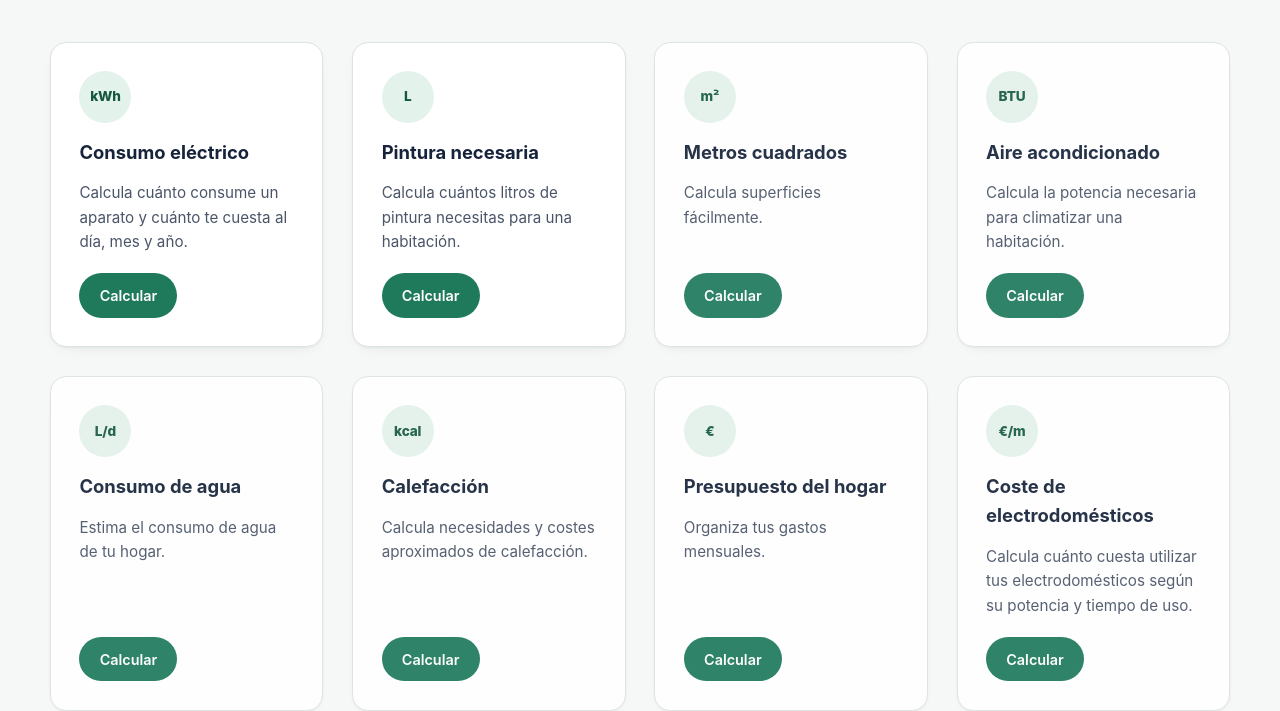
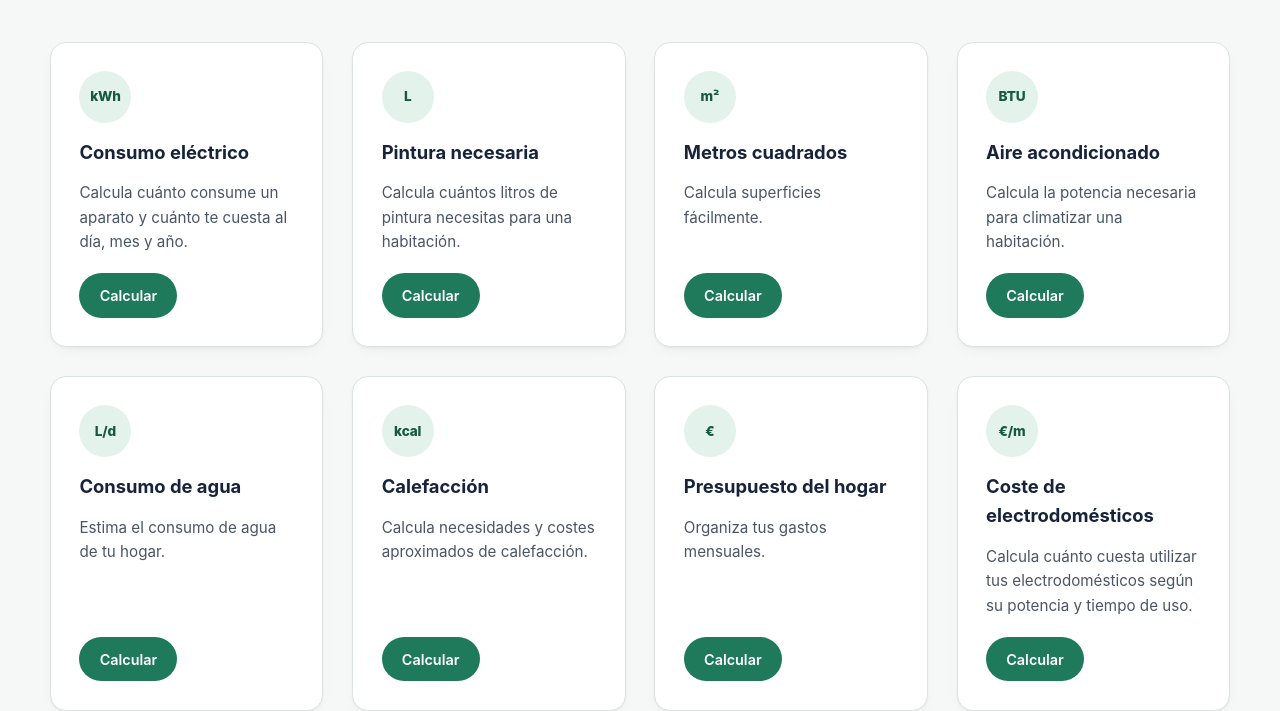
Before and after one commit to agilglaria-byte/calculadorahogart, a plain HTML site: page index.html in a window 1280 px wide. Shown: the part 709-1420 px from the top of the page. Drawn offline with Linux system fonts and the light colour scheme.

Commit message:
Quitar estado próximamente de calculadoras activas

```diff
--- a/index.html
+++ b/index.html
@@ -96,42 +96,42 @@
           <a class="btn btn-primary btn-sm" href="calculadoras/pintura.html">Calcular</a>
         </article>
 
-        <article class="calc-card is-soon">
+        <article class="calc-card">
           <span class="calc-badge">m²</span>
           <h3>Metros cuadrados</h3>
           <p>Calcula superficies fácilmente.</p>
           <a class="btn btn-primary btn-sm" href="calculadoras/metros-cuadrados.html">Calcular</a>
         </article>
 
-        <article class="calc-card is-soon">
+        <article class="calc-card">
           <span class="calc-badge">BTU</span>
           <h3>Aire acondicionado</h3>
           <p>Calcula la potencia necesaria para climatizar una habitación.</p>
           <a class="btn btn-primary btn-sm" href="calculadoras/aire-acondicionado.html">Calcular</a>
         </article>
 
-        <article class="calc-card is-soon">
+        <article class="calc-card">
           <span class="calc-badge">L/d</span>
           <h3>Consumo de agua</h3>
           <p>Estima el consumo de agua de tu hogar.</p>
           <a class="btn btn-primary btn-sm" href="calculadoras/consumo-agua.html">Calcular</a>
         </article>
 
-        <article class="calc-card is-soon">
+        <article class="calc-card">
           <span class="calc-badge">kcal</span>
           <h3>Calefacción</h3>
           <p>Calcula necesidades y costes aproximados de calefacción.</p>
           <a class="btn btn-primary btn-sm" href="calculadoras/calefaccion.html">Calcular</a>
         </article>
 
-        <article class="calc-card is-soon">
+        <article class="calc-card">
           <span class="calc-badge">€</span>
           <h3>Presupuesto del hogar</h3>
           <p>Organiza tus gastos mensuales.</p>
           <a class="btn btn-primary btn-sm" href="calculadoras/presupuesto-hogar.html">Calcular</a>
         </article>
 
-        <article class="calc-card is-soon">
+        <article class="calc-card">
           <span class="calc-badge">€/m</span>
           <h3>Coste de electrodomésticos</h3>
           <p>Calcula cuánto cuesta utilizar tus electrodomésticos según su potencia y tiempo de uso.</p>
```
